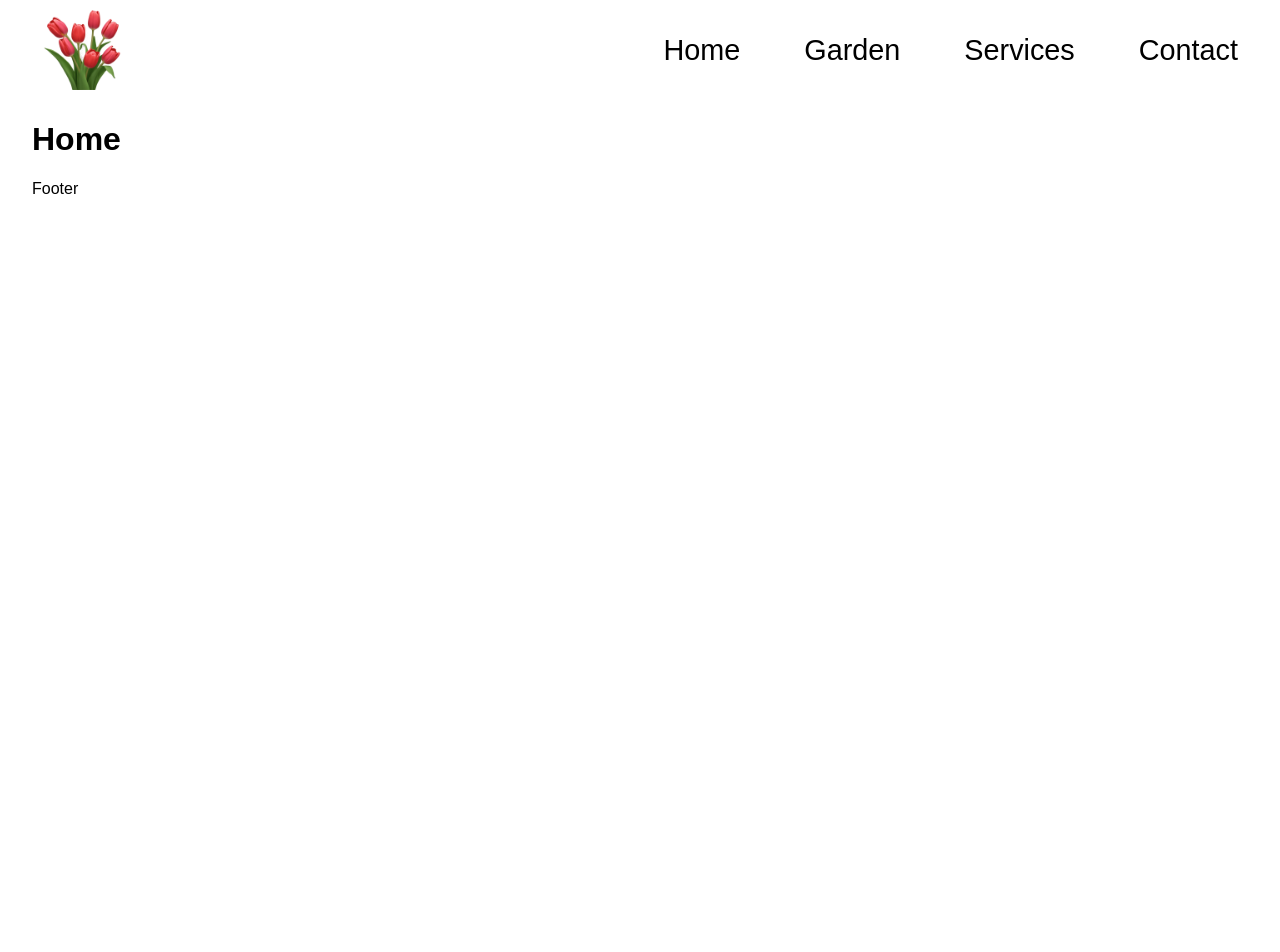
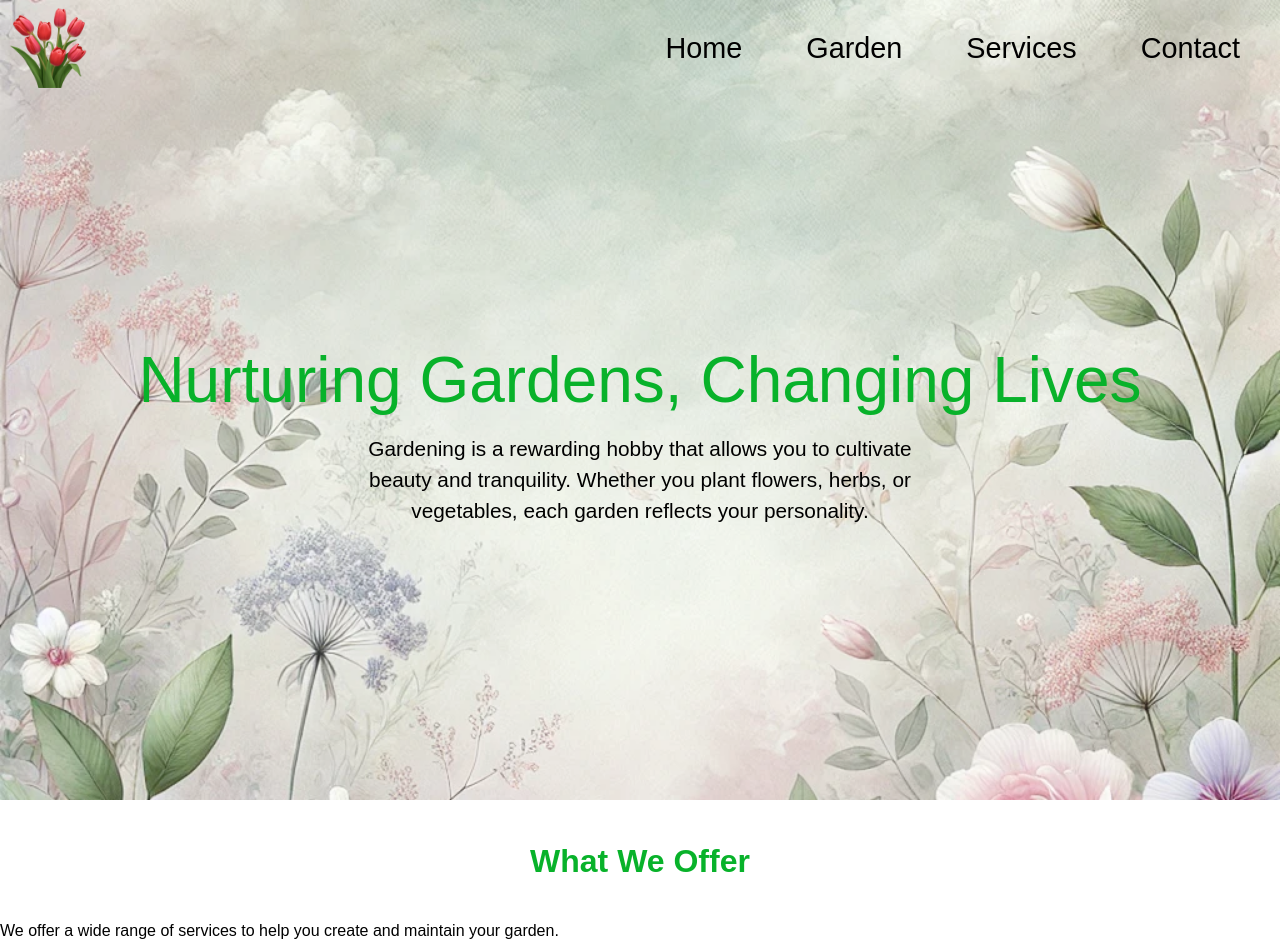
Before and after one commit to Vineethaveerapu/garden, a React (Vite) app: page / in a window 1280 px wide. Shown: the top 952 px of the page. Before the commit the page ends 800 px from the top, so only its background shows below. Built offline with nearby package versions, Linux system fonts and the light colour scheme.

Commit message:
added background image and content

```diff
--- a/src/App.css
+++ b/src/App.css
@@ -3,7 +3,7 @@
 }
 
 body {
-  margin: 0 2rem;
+  margin: 0;
   padding: 0;
   font-family: "Poppins", sans-serif;
 }
--- a/src/App.jsx
+++ b/src/App.jsx
@@ -1,5 +1,5 @@
 import Header from "./components/Header";
-
+import MainHome from "./components/MainHome";
 import Footer from "./components/Footer";
 
 import "./App.css";
@@ -12,9 +12,9 @@ function App() {
   return (
     <>
       <Header handleClick={handleClick} />
-      <main>
-        <h1>Home</h1>
-      </main>
+
+      <MainHome />
+
       <Footer />
     </>
   );
--- a/src/components/Header/Header.module.css
+++ b/src/components/Header/Header.module.css
@@ -2,15 +2,21 @@
   display: flex;
   align-items: center;
   justify-content: space-between;
-  padding: 10px;
+  padding: 8px;
   font-size: 1.8rem;
   cursor: pointer;
-  position: relative;
+  position: fixed;
+  top: 0;
+  left: 0;
+  right: 0;
+  z-index: 100;
+  background-color: transparent;
 }
 
 .desktopNav {
   display: flex;
-  gap: 5vw;
+  gap: 4rem;
+  margin-right: 2rem;
 }
 
 .mobileMenuButton {
--- a/src/components/Header/index.jsx
+++ b/src/components/Header/index.jsx
@@ -28,9 +28,6 @@ const Header = ({ handleClick }) => {
         <button onClick={menuButtonClick} className={styles.mobileMenuButton}>
           {isOpen ? <X size={32} /> : <List size={32} />}
         </button>
-        {/* {isOpen && (
-          <Navigation handleClick={handleClick} className={styles.mobileMenu} />
-        )} */}
       </div>
     </>
   );
--- /dev/null
+++ b/src/components/MainHome/MainHome.module.css
@@ -0,0 +1,38 @@
+.mainHome {
+  background-image: url("../../assets/home-bg.webp");
+  background-repeat: no-repeat;
+  background-size: cover;
+  background-position: center;
+  padding-top: 100px;
+  height: 100vh;
+  width: 100vw;
+  display: flex;
+  flex-direction: column;
+}
+
+.mainHomeContent {
+  text-align: center;
+  margin-top: 25vh;
+}
+
+.mainHomeContent h1 {
+  font-size: 4rem;
+  font-weight: 400;
+  color: #08b22a;
+  margin-bottom: 1rem;
+}
+
+.mainHomeContent p {
+  font-size: 1.3rem;
+  font-weight: 400;
+  line-height: 1.5;
+  max-width: 600px;
+  margin: auto;
+}
+
+.mainHomeSection h2 {
+  padding: 1rem;
+  text-align: center;
+  font-size: 2rem;
+  color: #08b22a;
+}
--- /dev/null
+++ b/src/components/MainHome/index.jsx
@@ -0,0 +1,27 @@
+import styles from "./MainHome.module.css";
+
+const MainHome = () => {
+  return (
+    <>
+      <div className={styles.mainHome}>
+        <div className={styles.mainHomeContent}>
+          <h1>Nurturing Gardens, Changing Lives</h1>
+          <p>
+            Gardening is a rewarding hobby that allows you to cultivate beauty
+            and tranquility. Whether you plant flowers, herbs, or vegetables,
+            each garden reflects your personality.
+          </p>
+        </div>
+      </div>
+      <section className={styles.mainHomeSection}>
+        <h2>What We Offer</h2>
+        <p>
+          We offer a wide range of services to help you create and maintain your
+          garden.
+        </p>
+      </section>
+    </>
+  );
+};
+
+export default MainHome;
```
